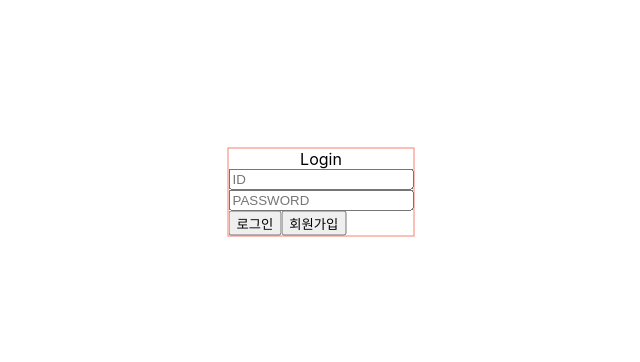
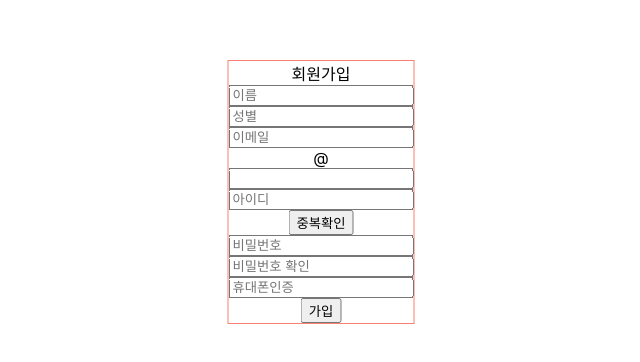
Before and after one commit to LateNightSeoul/Designers-React, a React (Create React App) app: page / in a window 1280 px wide. Shown: the part 208-570 px from the top of the page, without its empty margins (319-959 px from the left). Built offline with nearby package versions, Linux system fonts and the light colour scheme.

Commit message:
feat: 로그인 회원가입 기능 구현

```diff
--- a/src/js/App.js
+++ b/src/js/App.js
@@ -3,11 +3,12 @@ import '../css/App.css';
 import CreateTreatment from './Component/createStore/CreateTreatment';
 import SchedulerContainer from './Component/scheduler/SchedulerContainer';
 import Login from './Component/member/Login';
+import SignUp from './Component/member/SignUp';
 
 
 function App() {
   return (
-    <Login/>
+    <SignUp/>
   );
 }
 
--- a/src/js/Component/member/Login.js
+++ b/src/js/Component/member/Login.js
@@ -13,7 +13,6 @@ function Login() {
             ...loginInfo,
             id: e.target.value
         })
-        console.log(loginInfo)
     }
 
     const handlePassword = e => {
@@ -25,6 +24,11 @@ function Login() {
 
     const handleSubmit = e => {
         e.preventDefault();
+
+        if(!loginInfo.id || !loginInfo.password) {
+            alert("ID 또는 비밀번호를 입력하세요.");
+            return
+        }
 
         const login_info = {
             method: "POST",
@@ -55,6 +59,7 @@ function Login() {
                 type={Text}
                 id={'login-password'}
                 placeholder={'PASSWORD'}
+                type='password'
                 onChange={handlePassword}/>
 
 
--- a/src/js/Component/member/SignUp.js
+++ b/src/js/Component/member/SignUp.js
@@ -1,20 +1,80 @@
-import React from 'react';
+import React, { useState } from 'react';
 import './css/signup.css';
 
 function SignUp() {
+    const [signupInfo, setSignupInfo] = useState({
+        name: "",
+        sex: "",
+        email: "",
+        id: "",
+        password: "",
+        password_confirm: "",
+        phoneNumber: "",
+    })
+
+    const checkSignupInfo = () => {
+        for (const [key, value] of Object.entries(signupInfo)) {
+            if (value === "") {
+                alert("정보를 모두 입력하세요.");
+                return
+            }
+        }
+
+        if (signupInfo.password != signupInfo.password_confirm) {
+            alert("비밀번호가 일치하지 않습니다.");
+            return
+        }
+
+
+    }
+
+    const handleSubmit = e => {
+        e.preventDefault();
+
+        const signup_info_dto = {
+            name: signupInfo.name,
+            sex: signupInfo.sex,
+            email: signupInfo.email,
+            id: signupInfo.id,
+            password: signupInfo.password,
+            phoneNumber: signupInfo.phoneNumber,
+        }
+
+        const signup_info = {
+            method: "POST",
+            body: JSON.stringify(signup_info_dto),
+            headers: {
+                "Content-Type": "application/json"
+            }
+        }
+        fetch("http://localhost:8080/login", signup_info)
+        .then(res => res.json())
+        .then(response => console.log('Success:', JSON.stringify(response)))
+        .catch(error => console.error('Error:', error));
+    }
+
+
     return (
         <div className={'signup-container'}>
+            <form onSubmit={handleSubmit}>
                 <div className={'signup-logo'}>회원가입</div>
                 <div>
                     <input type={Text} placeholder={'이름'}/>
                     <input type={Text} placeholder={'성별'}/>
                     <input type={Text} placeholder={'이메일'}/>
+                    <span>@</span>
+                    <input type={Text}/>
+                    <input type={Text} placeholder={'아이디'}/>
+
+                    <button>중복확인</button>
                     <input type={Text} placeholder={'비밀번호'}/>
+                    <input type={Text} placeholder={'비밀번호 확인'}/>
                     <input type={Text} placeholder={'휴대폰인증'}/>
                 </div>
                 <div>
-                <div>가입하기</div>
+                    <button type='submit'>가입</button>
                 </div>
+            </form>
         </div>
     )
 }
```
Lines whose indentation alone changed are shown as unchanged.
